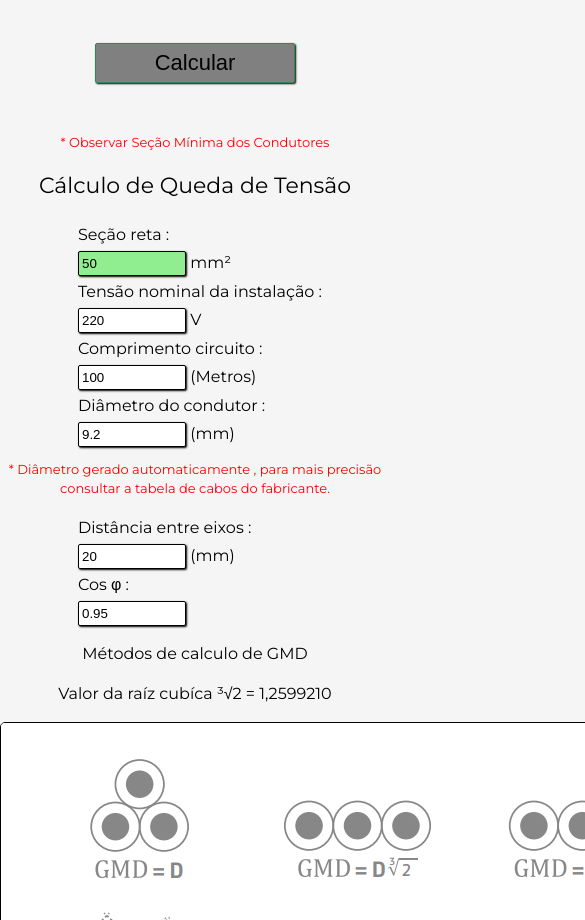
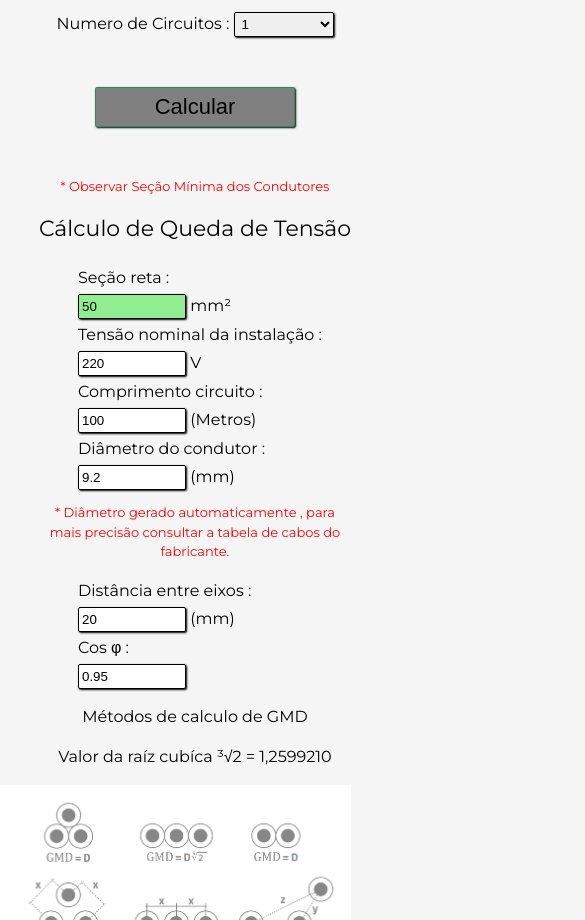
Before and after one commit to FabriNeves/Dimensionamento-de-cabos-BT, a plain HTML site: page index.html in a window 390 px wide. Shown: the part 1080-2000 px from the top of the page, 585 px wide, since content can reach past the window. Drawn offline with Linux system fonts and the light colour scheme.

Commit message:
Redimensionar Imagem automaticamente

```diff
--- a/css/style.css
+++ b/css/style.css
@@ -140,7 +140,7 @@ h2 {
 }
 
 p {
-    margin: 1em 0;
+    margin: 1em;
     line-height: 1.5em;
 }
 
@@ -211,13 +211,14 @@ info {
 
 }
 
-.MetodosGMD {
+/* .MetodosGMD {
     border: solid 0.5px black;
     border-radius: 5px;
 
-}
+} */
 
-.imagem{
+.imagem img{
+    width: 450px;
     text-align: center;
 }
 
@@ -250,7 +251,11 @@ button:active{
     body{
         width: 100%;
     }
-    p,h1,h2,h3,fieldset{
+    p{
+        margin: 1em 10%;
+        text-align: center;
+    }
+    h1,h2,h3,fieldset{
         text-align: center;
     }
     #nCondutores,#ReferenciasAgrupamentoCircuitos{
@@ -269,7 +274,8 @@ button:active{
     .part1 {
         text-align: center;
     }
-    .imagem{
+    .imagem img{
+        width: 90%;
         text-align: center;
     }
     .containerNumeroDeCirc{
```
Also changed, not shown: imagens/desenhoGMD.png (deleted).
